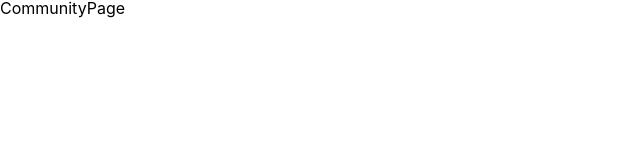
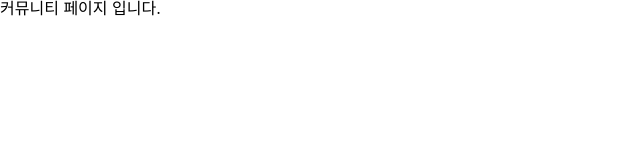
Before and after one commit to seokahee/RE-V-UP-VER3, a Next.js app: page /community/1 in a window 1280 px wide. Shown: the top 160 px of the page, without its empty margins (0-640 px from the left). Built offline with nearby package versions, Linux system fonts and the light colour scheme.

Commit message:
feat(#12) : 커뮤니티 상세페이지 boardId로 연결 로직 구성

```diff
--- a/src/app/(nonAuth)/community/[id]/page.tsx
+++ b/src/app/(nonAuth)/community/[id]/page.tsx
@@ -1,11 +1,13 @@
-import React from 'react'
+import React from "react";
 
 const CommunityPage = () => {
   return (
     <div>
-      CommunityPage
+      <section>
+        <div>커뮤니티 페이지 입니다.</div>
+      </section>
     </div>
-  )
-}
+  );
+};
 
-export default CommunityPage
+export default CommunityPage;
```
